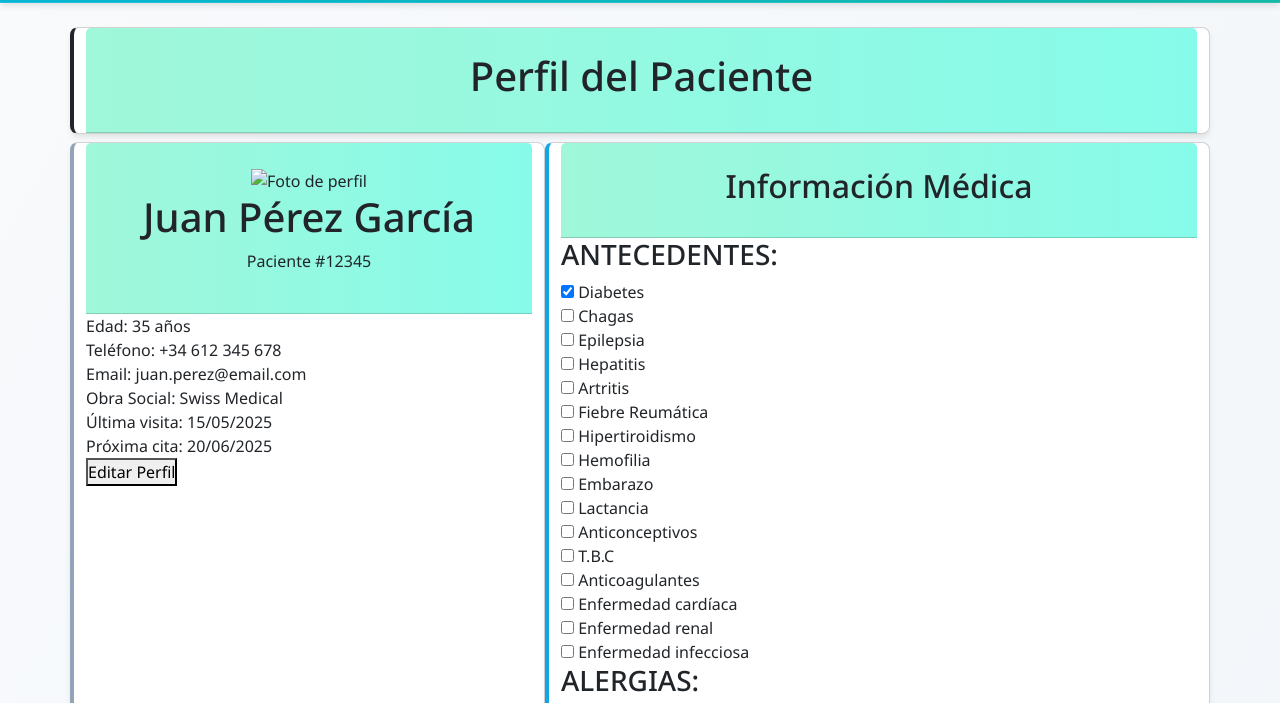
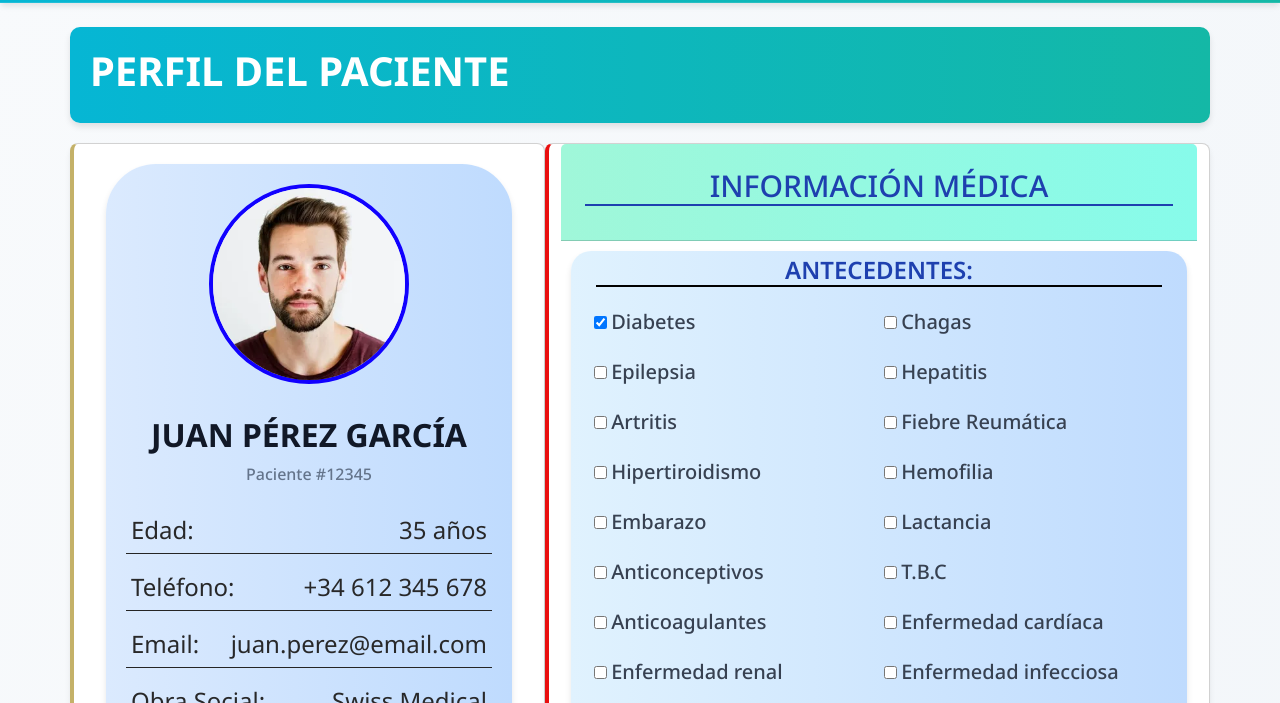
Before and after one commit to ignaciorodriguezbeis/trabajo-final-codehouse, a plain HTML site: page pages/perfil.html in a window 1280 px wide. Shown: the part 92-795 px from the top of the page. Drawn offline with nearby package versions, Linux system fonts and the light colour scheme.

Commit message:
complete el stilado del perfil 	new file:   assets/foto-carnet-ejemplo.webp 	modified:   pages/perfil.html 	modified:   styles/styles.css

```diff
--- a/pages/perfil.html
+++ b/pages/perfil.html
@@ -46,164 +46,156 @@
             <div class="row">
 
                 <!-- info basica -->
-                <div class="card-title card col-12">
-                    <div class="card-header">
+                <section class="card-title col-12">
+
                     <h1>Perfil del Paciente</h1>
-                    </div>
-                </div>
+
+                </section>
                 <!-- info basica -->
-                <div class="card-patient card col-5">
-                    <div >
-                        <div class="card-header">
-                            <div class="patient-photo">
-                                <img src="/placeholder.svg?height=128&width=128" alt="Foto de perfil">
-                            </div>
-                            <h1 class="patient-name">Juan Pérez García</h1>
-                            <p class="patient-id">Paciente #12345</p>
-                        </div>
-                        <div class="card-content">
-                            <div class="patient-info">
-                                <i data-lucide="calendar" class="info-icon"></i>
+                <section class="card-patient card col-5">
+
+                    <article>
+
+                        <img src="/assets/foto-carnet-ejemplo.webp" alt="Foto de perfil">
+
+                        <h1>Juan Pérez García</h1>
+                        <p>Paciente #12345</p>
+
                         <div>
                             <span>Edad: </span>
                             <span>35 años</span>
                         </div>
-                            </div>
-                            <div class="patient-info">
-                                <i data-lucide="phone" class="info-icon"></i>
+
                         <div>
                             <span>Teléfono: </span>
                             <span>+34 612 345 678</span>
                         </div>
-                            </div>
-                            <div class="patient-info">
-                                <i data-lucide="mail" class="info-icon"></i>
+
                         <div>
                             <span>Email: </span>
                             <span>juan.perez@email.com</span>
                         </div>
-                            </div>
-                            <div class="patient-info">
-                                <i data-lucide="building-2" class="info-icon"></i>
+
                         <div>
                             <span>Obra Social: </span>
                             <span>Swiss Medical</span>
                         </div>
-                            </div>
-                            <div class="patient-info">
-                                <i data-lucide="calendar" class="info-icon"></i>
+
                         <div>
                             <span>Última visita: </span>
                             <span>15/05/2025</span>
                         </div>
-                            </div>
-                            <div class="patient-info">
-                                <i data-lucide="calendar" class="info-icon next-appointment"></i>
+
                         <div>
                             <span>Próxima cita: </span>
                             <span class="next-appointment-text">20/06/2025</span>
                         </div>
-                            </div>
+
+                    </article>
+
+                    <div>
                         <button class="edit-button">Editar Perfil</button>
                     </div>
-                    </div>
-                </div>
+
+
+                </section>
 
                 <!-- info medica -->
-                <div class="card-medical card col-7">
+                <section class="card-medical card col-7">
                     <div class="card-header">
                         <h2>Información Médica</h2>
                     </div>
-                    <div class="card-content">
-                        <div class="medical-grid">
+
+                    <article>
+
                         <!-- Antecedentes -->
-                            <div class="perfil-medical-section">
+                        <div class="container">
                             <h3>ANTECEDENTES:</h3>
-                                <div class="checkbox-group">
-                                    <div class="checkbox-item">
-                                        <input type="checkbox" class="checkbox" checked>
+                            <div class="row">
+                                <div class="col-6">
+                                    <input type="checkbox" checked>
                                     <label class="checkbox-label">Diabetes</label>
                                 </div>
-                                    <div class="checkbox-item">
-                                        <input type="checkbox" class="checkbox">
+                                <div class="col-6">
+                                    <input type="checkbox">
                                     <label class="checkbox-label">Chagas</label>
                                 </div>
-                                    <div class="checkbox-item">
-                                        <input type="checkbox" class="checkbox">
+                                <div class="col-6">
+                                    <input type="checkbox">
                                     <label class="checkbox-label">Epilepsia</label>
                                 </div>
-                                    <div class="checkbox-item">
-                                        <input type="checkbox" class="checkbox">
+                                <div class="col-6">
+                                    <input type="checkbox">
                                     <label class="checkbox-label">Hepatitis</label>
                                 </div>
-                                    <div class="checkbox-item">
-                                        <input type="checkbox" class="checkbox">
+                                <div class="col-6">
+                                    <input type="checkbox">
                                     <label class="checkbox-label">Artritis</label>
                                 </div>
-                                    <div class="checkbox-item">
-                                        <input type="checkbox" class="checkbox">
+                                <div class="col-6">
+                                    <input type="checkbox">
                                     <label class="checkbox-label">Fiebre Reumática</label>
                                 </div>
-                                    <div class="checkbox-item">
-                                        <input type="checkbox" class="checkbox">
+                                <div class="col-6">
+                                    <input type="checkbox">
                                     <label class="checkbox-label">Hipertiroidismo</label>
                                 </div>
-                                    <div class="checkbox-item">
-                                        <input type="checkbox" class="checkbox">
+                                <div class="col-6">
+                                    <input type="checkbox">
                                     <label class="checkbox-label">Hemofilia</label>
                                 </div>
-                                    <div class="checkbox-item">
-                                        <input type="checkbox" class="checkbox">
+                                <div class="col-6">
+                                    <input type="checkbox">
                                     <label class="checkbox-label">Embarazo</label>
                                 </div>
-                                    <div class="checkbox-item">
-                                        <input type="checkbox" class="checkbox">
+                                <div class="col-6">
+                                    <input type="checkbox">
                                     <label class="checkbox-label">Lactancia</label>
                                 </div>
-                                    <div class="checkbox-item">
-                                        <input type="checkbox" class="checkbox">
+                                <div class="col-6">
+                                    <input type="checkbox">
                                     <label class="checkbox-label">Anticonceptivos</label>
                                 </div>
-                                    <div class="checkbox-item">
-                                        <input type="checkbox" class="checkbox">
+                                <div class="col-6">
+                                    <input type="checkbox">
                                     <label class="checkbox-label">T.B.C</label>
                                 </div>
-                                    <div class="checkbox-item">
-                                        <input type="checkbox" class="checkbox">
+                                <div class="col-6">
+                                    <input type="checkbox">
                                     <label class="checkbox-label">Anticoagulantes</label>
                                 </div>
-                                    <div class="checkbox-item">
-                                        <input type="checkbox" class="checkbox">
+                                <div class="col-6">
+                                    <input type="checkbox">
                                     <label class="checkbox-label">Enfermedad cardíaca</label>
                                 </div>
-                                    <div class="checkbox-item">
-                                        <input type="checkbox" class="checkbox">
+                                <div class="col-6">
+                                    <input type="checkbox">
                                     <label class="checkbox-label">Enfermedad renal</label>
                                 </div>
-                                    <div class="checkbox-item">
-                                        <input type="checkbox" class="checkbox">
+                                <div class="col-6">
+                                    <input type="checkbox">
                                     <label class="checkbox-label">Enfermedad infecciosa</label>
                                 </div>
                             </div>
                         </div>
 
                         <!-- Alergias -->
-                            <div class="perfil-medical-section">
+                        <div class="container">
                             <h3>ALERGIAS:</h3>
-                                <div class="checkbox-group">
-                                    <div class="checkbox-item">
+                            <div class="row">
+                                <div class="col-3">
                                     <input type="checkbox" class="checkbox" checked>
                                     <label class="checkbox-label">Penicilina</label>
                                 </div>
-                                    <div class="checkbox-item">
+                                <div class="col-3">
                                     <input type="checkbox" class="checkbox" checked>
                                     <label class="checkbox-label">Yodo</label>
                                 </div>
-                                    <div class="checkbox-item">
+                                <div class="col-3">
                                     <input type="checkbox" class="checkbox">
                                     <label class="checkbox-label">Anestesia</label>
                                 </div>
-                                    <div class="checkbox-item">
+                                <div class="col-3">
                                     <input type="checkbox" class="checkbox">
                                     <label class="checkbox-label">Acrílicos</label>
                                 </div>
@@ -211,117 +203,146 @@
                         </div>
 
                         <!-- P.S.A -->
-                            <div class="perfil-medical-section">
+                        <div class="container">
                             <h3>P.S.A:</h3>
-                                <div class="checkbox-group">
-                                    <div class="checkbox-item">
+                            <div class="row">
+                                <div class="col-4">
                                     <input type="checkbox" class="checkbox" checked>
                                     <label class="checkbox-label">B</label>
                                 </div>
-                                    <div class="checkbox-item">
+                                <div class="col-4">
                                     <input type="checkbox" class="checkbox">
                                     <label class="checkbox-label">N</label>
                                 </div>
-                                    <div class="checkbox-item">
+                                <div class="col-4">
                                     <input type="checkbox" class="checkbox">
                                     <label class="checkbox-label">A</label>
                                 </div>
                             </div>
                         </div>
-                        </div>
-                    </div>
-                </div>
+
+                    </article>
+                </section>
 
                 <!-- info tratamientos -->
-                <div class="card-treatments card col-12">
+                <section class="card-treatments card col-12">
+
                     <div class="card-header">
                         <h2>Plan de Tratamiento</h2>
                         <p>Tratamientos actuales y programados</p>
                     </div>
-                    <div class="card-content">
+
+                    <article>
+
                         <div class="treatment-item treatment-current">
+
                             <div class="treatment-header">
                                 <h3 class="treatment-title">Endodoncia - Pieza 26</h3>
                                 <span class="Estado estado-progreso">En progreso</span>
                             </div>
+
                             <p class="treatment-description">Tratamiento de conducto en molar superior izquierdo.</p>
+
                             <div class="treatment-date">
-                                <i data-lucide="calendar" class="date-icon"></i>
                                 <span>Iniciado: 15/05/2025</span>
                             </div>
+
                         </div>
 
                         <div class="treatment-item treatment-current">
+
                             <div class="treatment-header">
                                 <h3 class="treatment-title">Corona - Pieza 26</h3>
                                 <span class="Estado estado-programado">Programado</span>
                             </div>
+
                             <p class="treatment-description">Colocación de corona de porcelana tras finalizar
                                 endodoncia.</p>
+
                             <div class="treatment-date">
-                                <i data-lucide="calendar" class="date-icon"></i>
                                 <span>Programado: 20/06/2025</span>
                             </div>
+
                         </div>
 
                         <div class="treatment-item treatment-current">
+
                             <div class="treatment-header">
                                 <h3 class="treatment-title">Limpieza dental</h3>
                                 <span class="Estado estado-programado">Programado</span>
                             </div>
+
                             <p class="treatment-description">Limpieza dental profesional y revisión general.</p>
+
                             <div class="treatment-date">
-                                <i data-lucide="calendar" class="date-icon"></i>
                                 <span>Programado: 20/09/2025</span>
                             </div>
-                        </div>
-                    </div>
+
                         </div>
 
+                    </article>
+
+                </section>
+
                 <!-- historial -->
-                <div class="card-history card col-12">
+                <section class="card-history card col-12">
+
                     <div class="card-header">
                         <h2>Historial de Tratamientos</h2>
                         <p>Registro de tratamientos completados</p>
                     </div>
+
                     <div class="card-content">
+
                         <div class="treatment-item treatment-history">
+
                             <div class="treatment-header">
                                 <h3 class="treatment-title history">Extracción - Pieza 18</h3>
                                 <span class="Estado estado-completo">Completado</span>
                             </div>
+
                             <p class="treatment-description">Extracción de muela del juicio superior derecha.</p>
+
                             <div class="treatment-date history">
                                 <span>✅</span>
                                 <span>Completado: 10/01/2025</span>
                             </div>
+
                         </div>
 
                         <div class="treatment-item treatment-history">
+
                             <div class="treatment-header">
                                 <h3 class="treatment-title history">Empaste - Pieza 36</h3>
                                 <span class="Estado estado-completo">Completado</span>
                             </div>
+
                             <p class="treatment-description">Empaste de composite en molar inferior izquierdo.</p>
+
                             <div class="treatment-date history">
                                 <span>✅</span>
                                 <span>Completado: 05/12/2024</span>
                             </div>
+
                         </div>
 
                         <div class="treatment-item treatment-history">
+
                             <div class="treatment-header">
                                 <h3 class="treatment-title history">Limpieza dental</h3>
                                 <span class="Estado estado-completo">Completado</span>
                             </div>
+
                             <p class="treatment-description">Limpieza dental profesional y aplicación de flúor.</p>
+
                             <div class="treatment-date history">
                                 <span>✅</span>
                                 <span>Completado: 15/06/2024</span>
                             </div>
+
                         </div>
                     </div>
-                </div>
+                </section>
             </div>
         </div>
     </main>
--- a/styles/styles.css
+++ b/styles/styles.css
@@ -703,7 +703,7 @@ header button:hover {
 
 /* INICIO */
 
- .login-form-container {
+.login-form-container {
     background: linear-gradient(145deg, #ffffff 0%, #f8fafc 100%);
     padding: 2.5rem;
     border-radius: 1rem;
@@ -810,6 +810,7 @@ header button:hover {
     text-align: end;
     font-size: 20px;
 }
+
 .registration-login input {
     padding: 1rem;
     border: 2px solid #e2e8f0;
@@ -855,6 +856,7 @@ header button:hover {
     align-items: center;
     margin: 10px 0;
 }
+
 .personal-data label {
     font-weight: 600;
     color: #064e3b;
@@ -878,6 +880,7 @@ header button:hover {
     box-shadow: 0 0 0 3px rgba(59, 130, 246, 0.1);
     background: white;
 }
+
 .personal-data select {
     padding: 10px;
     border: 2px solid #e2e8f0;
@@ -926,12 +929,13 @@ header button:hover {
 
 .extra-info {
     display: flex;
-    flex-direction:inherit;
+    flex-direction: inherit;
     text-align: left;
     gap: 20px;
-    flex-wrap:nowrap;
+    flex-wrap: nowrap;
     align-items: center;
 }
+
 .extra-info label {
     font-weight: 600;
     color: #78350f;
@@ -939,6 +943,7 @@ header button:hover {
     text-align: end;
     font-size: 20px;
 }
+
 .extra-info textarea {
     padding: 10px;
     border: 2px solid #e2e8f0;
@@ -1013,7 +1018,7 @@ textarea:focus {
 
 /* PERFIL */
 
-
+/* BLOQUES */
 
 .main-perfil {
     max-width: 1280px;
@@ -1026,6 +1031,8 @@ textarea:focus {
     border-radius: 0.5rem;
     box-shadow: 0 4px 6px -1px rgba(0, 0, 0, 0.1);
     border-left: 4px solid;
+
+
 }
 
 .card-header {
@@ -1035,11 +1042,12 @@ textarea:focus {
 }
 
 .card-patient {
-    border-left-color: #94a3b8;
+    border-left-color: #c4b168;
+
 }
 
 .card-medical {
-    border-left-color: #0ea5e9;
+    border-left-color: #e90e0e;
 }
 
 .card-treatments {
@@ -1051,146 +1059,152 @@ textarea:focus {
 }
 
 
+/* TITULO */
+.card-title {
+    padding: 20px;
 
+    background: linear-gradient(to right, #06b6d4, #14b8a6);
+    border-radius:10px;
+    box-shadow: 0 4px 6px rgba(0, 0, 0, 0.1);
+    margin-bottom: 20px;
+}
 
-
-
-.grid {
-    display: grid;
-    grid-template-columns: 1fr;
-    gap: 1.5rem;
+.card-title h1 {
+    font-size: 40px;
+    font-weight: 700;
+    color: #ffffff;
+    text-transform: uppercase;
 }
 
 
-
-
-
-/*
-
-
-.card-content {
-    padding: 1.5rem;
+/* INFO PACIENTE */
+.card-patient article {
+    display: flex;
+    flex-direction: column;
+    align-items: center;
+    text-align: center;
+    padding: 20px;
+    background: linear-gradient(to right, #dbeafe, #bfdbfe);
+    border-radius: 50px;
+    box-shadow: 0 4px 6px rgba(0, 0, 0, 0.1);
+    margin: 20px;
 }
 
-.patient-photo {
-    width: 8rem;
-    height: 8rem;
+.card-patient article img {
+    width: 200px;
+    height: 200px;
     border-radius: 50%;
-    margin: 0 auto;
-    background: linear-gradient(to right, #ccfbf1, #dbeafe);
-    border: 4px solid #cbd5e1;
-    overflow: hidden;
+    object-fit: cover;
+    margin-bottom: 1rem;
+    border: 4px solid #1100ff;
 }
 
-.patient-photo img {
-    width: 100%;
-    height: 100%;
-    object-fit: cover;
+.card-patient article h1 {
+    font-size: 32px;
+    font-weight: bold;
+    color: #111827;
+    margin-top: 16px;
+    text-transform: uppercase;
 }
 
-.patient-name {
-    font-size: 1.5rem;
-    font-weight: bold;
-    color: #111827;
-    margin-top: 1rem;
-}
-
-.patient-id {
+.card-patient article p {
     color: #64748b;
     font-weight: 500;
 }
 
-.patient-info {
+.card-patient article div {
+    padding: 5px;
     display: flex;
     align-items: center;
-    gap: 0.75rem;
-    margin-bottom: 1rem;
+    justify-content: space-between;
+    margin: 5px 0;
+    border-bottom: 1px solid #252525;
+    width: 100%;
+    max-width: 600px;
+    margin: 5px auto;
 }
 
-.info-icon {
-    height: 1.25rem;
-    width: 1.25rem;
-    color: #64748b;
+.card-patient article div span {
+    color: #282829;
+    font-size: 24px;
 }
 
-.info-icon.next-appointment {
-    color: #10b981;
-}
-
-.next-appointment-text {
-    color: #059669;
-    font-weight: 500;
-}
-
-.edit-button {
-    width: 100%;
-    background: linear-gradient(to right, #64748b, #6b7280);
+.card-patient button {
+    background: linear-gradient(to right, #3b82f6, #60a5fa);
     color: white;
     border: none;
-    padding: 0.75rem 1.5rem;
+    padding: 8px 16px;
     border-radius: 0.375rem;
     font-weight: 500;
     cursor: pointer;
     transition: background-color 0.3s;
-    margin-top: 1.5rem;
-}
-
-.edit-button:hover {
-    background: linear-gradient(to right, #475569, #4b5563);
-}
-
-.medical-grid {
-    display: grid;
-    grid-template-columns: 1fr;
-    gap: 1.5rem;
+    margin: 20px;
 }
 
 
-.medical-section h3 {
-    font-size: 1.125rem;
-    font-weight: 600;
-    color: #0369a1;
-    border-bottom: 2px solid #bae6fd;
-    padding-bottom: 0.25rem;
-    margin-bottom: 0.75rem;
+/* INFO MEDICA */
+
+.card-medical div h2 {
+    font-size: 30px;
+    font-weight: 10px;
+    color: #1e40af;
+    margin-bottom: 10px;
+    text-align: center;
+    border-bottom: 2px solid #1e40af;
+    text-transform: uppercase;
 }
 
-.checkbox-group {
-    display: flex;
-    flex-direction: column;
-    gap: 0.5rem;
+.card-medical article {
+    padding: 0px 20px;
+    background: linear-gradient(to right, #e0f2fe, #bfdbfe);
+    border-radius: 20px;
+    box-shadow: 0 4px 6px rgba(0, 0, 0, 0.1);
+    margin: 10px;
 }
 
-.checkbox-item {
-    display: flex;
+.card-medical article div {
+    font-size: 16px;
+    color: #374151;
+    margin-bottom: 5px;
     align-items: center;
-    gap: 0.5rem;
-    padding: 0.25rem;
-    border-radius: 0.25rem;
-    transition: background-color 0.3s;
+    padding: 5px;
 }
 
-.checkbox-item:hover {
-    background-color: #f0f9ff;
+.card-medical article h3 {
+    font-size: 24px;
+    font-weight: 600;
+    color: #1e40af;
+    margin-bottom: 10px;
+    text-align: center;
+    border-bottom: 2px solid #000000;
 }
 
-.checkbox {
-    width: 1rem;
-    height: 1rem;
-    accent-color: #0ea5e9;
+.card-medical article label {
+    font-weight: 500;
+    color: #374151;
+    margin-bottom: 5px;
+    text-align: end;
+    font-size: 20px;
+
 }
 
-.checkbox-label {
-    font-size: 0.875rem;
-    font-weight: 500;
-    cursor: pointer;
+.card-medical article input {
+    padding: 10px;
+    border: 2px solid #e2e8f0;
+    border-radius: 10px;
+    font-size: 16px;
+    transition: all 0.3s ease;
+    background: #fafafa;
 }
+
+
+/* TRATAMIENTOS */
 
 .treatment-item {
     border: 2px solid;
     border-radius: 0.5rem;
-    padding: 1rem;
-    margin-bottom: 1rem;
+    padding: 12px;
+    margin: 10px;
     transition: box-shadow 0.3s;
 }
 
@@ -1229,13 +1243,6 @@ textarea:focus {
     margin-bottom: 0.5rem;
 }
 
-.treatment-date {
-    display: flex;
-    align-items: center;
-    font-size: 0.875rem;
-    color: #2563eb;
-}
-
 .treatment-date.history {
     color: #16a34a;
 }
@@ -1244,6 +1251,13 @@ textarea:focus {
     height: 1rem;
     width: 1rem;
     margin-right: 0.25rem;
+}
+
+.treatment-date {
+    display: flex;
+    align-items: center;
+    font-size: 0.875rem;
+    color: #2563eb;
 }
 
 .Estado {
@@ -1266,4 +1280,4 @@ textarea:focus {
 
 .estado-completo {
     background: linear-gradient(to right, #4ade80, #10b981);
-} */
+}
```
Also changed, not shown: assets/foto-carnet-ejemplo.webp (added). Lines whose indentation alone changed are shown as unchanged.
